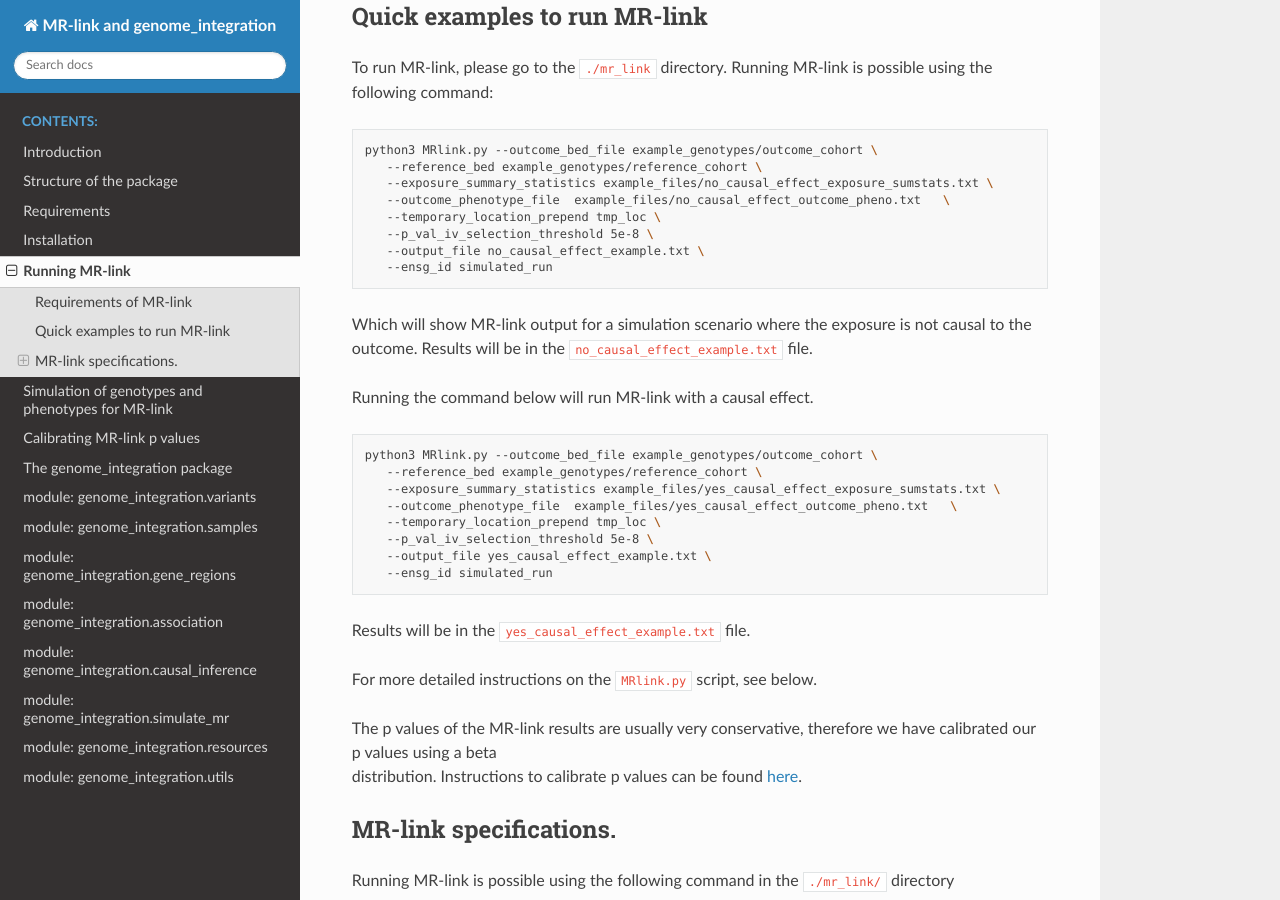
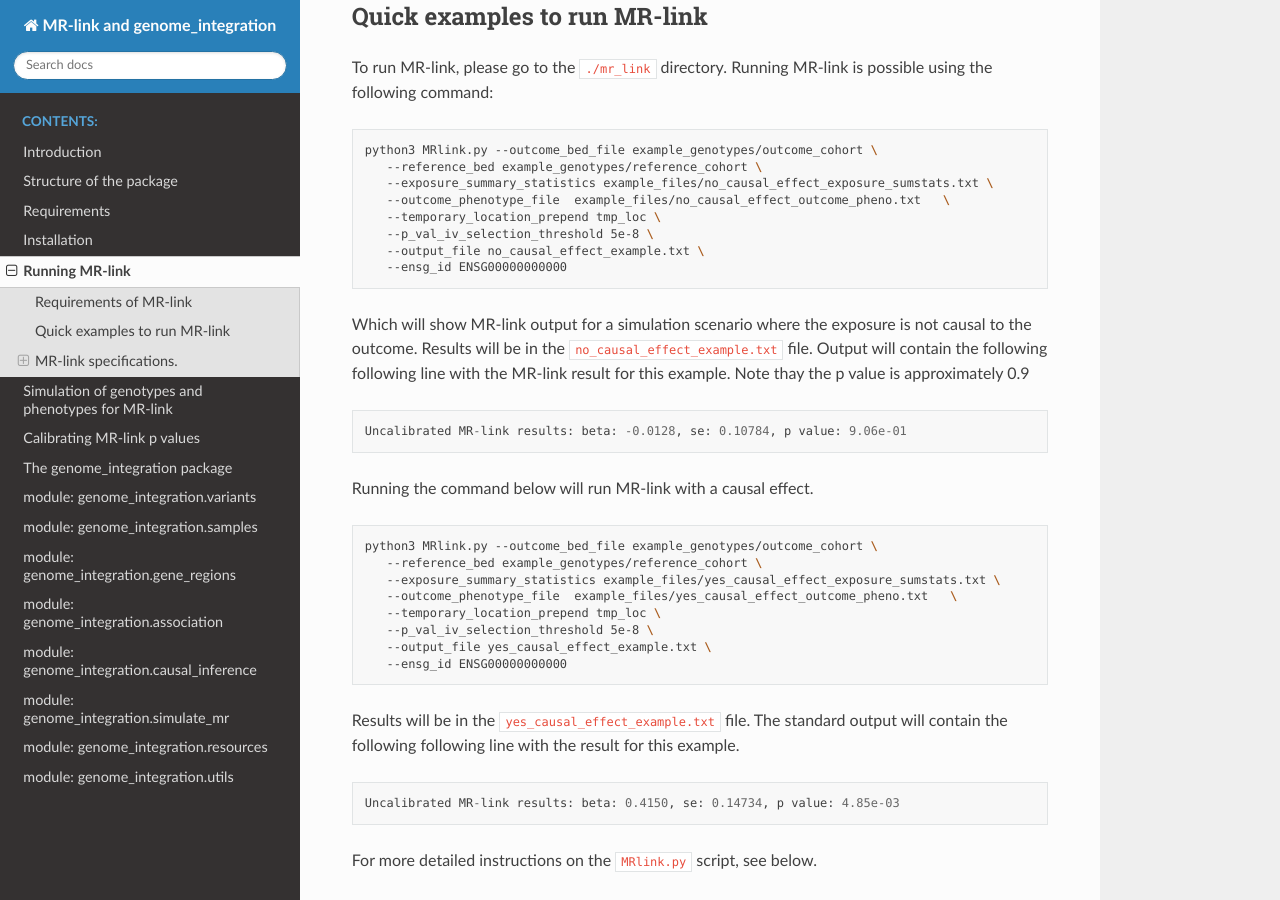
Before and after one commit to adriaan-vd-graaf/genome_integration, a Sphinx documentation site: the page built from docs/source/about_mr_link.md, in a window 1280 px wide and 900 px high, scrolled down 578 px. Built offline with Sphinx 7.4.7 and the Read the Docs theme 2.0.0, drawn with Linux system fonts in a browser that asks for light colours.

Commit message:
updated the MR-link results with the expected output

````diff
--- a/docs/source/about_mr_link.md
+++ b/docs/source/about_mr_link.md
@@ -30,11 +30,15 @@ python3 MRlink.py --outcome_bed_file example_genotypes/outcome_cohort \
    --temporary_location_prepend tmp_loc \
    --p_val_iv_selection_threshold 5e-8 \
    --output_file no_causal_effect_example.txt \
-   --ensg_id simulated_run
+   --ensg_id ENSG00000000000
 ```
 
 Which will show MR-link output for a simulation scenario where the exposure is not causal to the outcome.
 Results will be in the `no_causal_effect_example.txt` file.
+Output will contain the following following line with the MR-link result for this example. Note thay the p value is approximately 0.9
+```
+Uncalibrated MR-link results: beta: -0.0128, se: 0.10784, p value: 9.06e-01
+```
 
 Running the command below will run MR-link with a causal effect.
 
@@ -46,9 +50,13 @@ python3 MRlink.py --outcome_bed_file example_genotypes/outcome_cohort \
    --temporary_location_prepend tmp_loc \
    --p_val_iv_selection_threshold 5e-8 \
    --output_file yes_causal_effect_example.txt \
-   --ensg_id simulated_run
+   --ensg_id ENSG00000000000
 ```
 Results will be in the `yes_causal_effect_example.txt` file.
+The standard output will contain the following following line with the result for this example.
+```
+Uncalibrated MR-link results: beta: 0.4150, se: 0.14734, p value: 4.85e-03
+```
 
 For more detailed instructions on the `MRlink.py` script, see below.
 
````
Also changed, not shown: README.md (+8 -2 lines).
